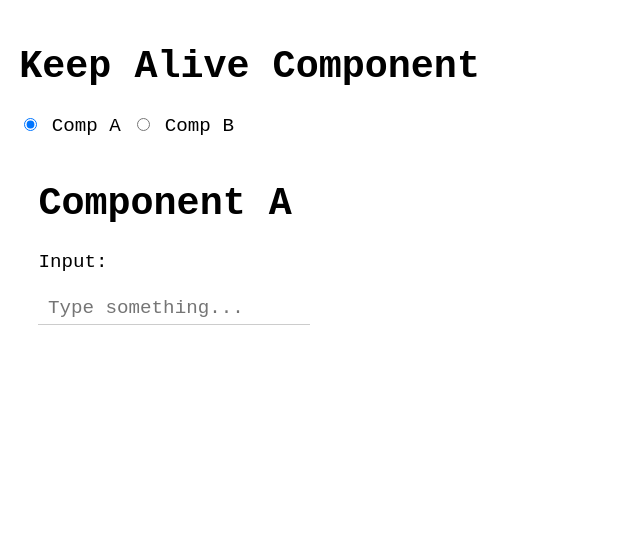
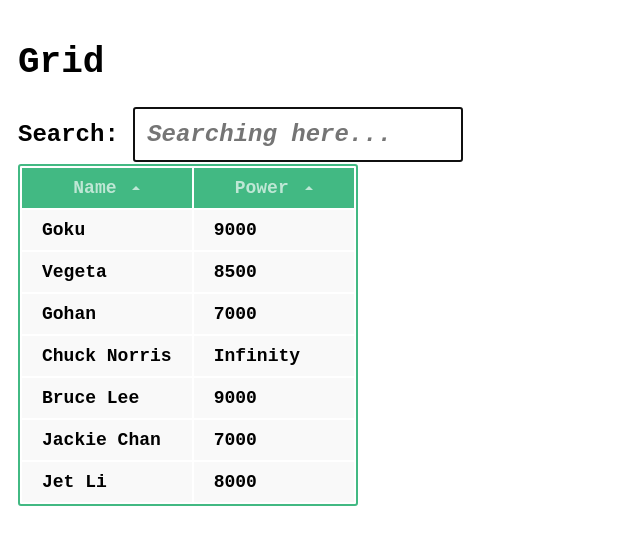
Before and after one commit to wsyinchao/web-exercise, a Vue app in the folder vue-examples/other-practicals/: page / in a window 1280 px wide. Shown: the top 544 px of the page, without its empty margins (0-640 px from the left). Built offline with nearby package versions, Linux system fonts and the light colour scheme; the HTML template or start-up script is replaced by a standard one.

Commit message:
An grid example

```diff
--- a/vue-examples/other-practicals/src/App.vue
+++ b/vue-examples/other-practicals/src/App.vue
@@ -7,6 +7,8 @@ import FetchingData from './components/FetchingData.vue'
 import ListTransition from './components/ListTransition.vue'
 import TransitionGroupComponent from './components/TransitionGroupComponent.vue'
 import KeepAliveComponent from './components/KeepAliveComponent.vue'
+import GridComponent from './components/GridComponent.vue'
+import GridComponent2 from './components/GridComponent2.vue'
 </script>
 
 <template>
@@ -20,7 +22,11 @@ import KeepAliveComponent from './components/KeepAliveComponent.vue'
 
     <!-- <TransitionGroupComponent /> -->
 
-    <KeepAliveComponent />
+    <!-- <KeepAliveComponent /> -->
+
+    <!-- <GridComponent /> -->
+
+    <GridComponent2 />
 </template>
 
 <style scoped></style>
--- /dev/null
+++ b/vue-examples/other-practicals/src/components/Grid.vue
@@ -0,0 +1,142 @@
+<script setup lang="ts">
+import { computed, ref } from 'vue'
+import type { Hero } from '../types'
+
+const props = defineProps<{
+    data: Hero[]
+    columns: string[]
+    filter: string
+}>()
+
+const { columns } = props
+
+const sortKey = ref('')
+
+// The expression "{} as Record<string, number>" is a type assertion,
+// means that the empty object {} should be considered as a Record<string, number> type.
+// Record<string, number> is a TypeScript utility type that represents an object with string keys and number values.
+const sortOrders = ref<Record<string, number>>(
+    columns.reduce(
+        (o, key) => {
+            o[key] = 1
+            return o
+        },
+        {} as Record<string, number>,
+    ),
+)
+
+const filteredData = computed(() => {
+    const { data, filter } = props
+
+    let result = data
+    if (filter) {
+        const filterLowerCase = filter.toLowerCase()
+        result = result.filter((row) => {
+            return Object.keys(row).some((key) => {
+                return String(row[key as keyof Hero])
+                    .toLowerCase()
+                    .includes(filterLowerCase)
+            })
+        })
+    }
+
+    const key = sortKey.value
+    if (key) {
+        const order = sortOrders.value[key] ?? 1
+        result = result.slice().sort((a, b) => {
+            const aValue = a[key as keyof Hero]
+            const bValue = b[key as keyof Hero]
+            return (aValue === bValue ? 0 : aValue > bValue ? 1 : -1) * order
+        })
+    }
+    return result
+})
+
+function sortBy(key: (typeof columns)[number]) {
+    sortKey.value = key
+    const currentOrder = sortOrders.value[key] ?? 1
+    sortOrders.value[key] = currentOrder * -1
+}
+
+function capitalize(str: string) {
+    // return str.charAt(0).toUpperCase() + str.slice(1)
+
+    // The at(), codePointAt(), and for...of and spread operator are full Unicode-aware.
+    // Should use these instead of charAt() and charCodeAt() whenever.
+    return str.at(0)?.toUpperCase() + str.slice(1)
+}
+</script>
+
+<template>
+    <table>
+        <thead>
+            <tr>
+                <th
+                    v-for="key in columns"
+                    @click="sortBy(key)"
+                    :class="{ active: sortKey === key }"
+                    :key="key"
+                >
+                    {{ capitalize(key) }}
+                    <span
+                        class="arrow"
+                        :class="(sortOrders[key] ?? 1) > 0 ? 'asc' : 'des'"
+                    ></span>
+                </th>
+            </tr>
+        </thead>
+        <tbody>
+            <tr v-for="row in filteredData" :key="row.name">
+                <td v-for="key in columns" :key="key">
+                    {{ row[key as keyof Hero] }}
+                </td>
+            </tr>
+        </tbody>
+    </table>
+</template>
+
+<style lang="css" scoped>
+th.active {
+    color: #fff;
+}
+
+table {
+    border: 2px solid #42b983;
+    border-radius: 3px;
+    background-color: #fff;
+}
+
+th {
+    background-color: #42b983;
+    color: rgba(255, 255, 255, 0.66);
+    cursor: pointer;
+    user-select: none;
+}
+
+th,
+td {
+    min-width: 120px;
+    padding: 10px 20px;
+}
+
+td {
+    background-color: #f9f9f9;
+}
+
+.arrow {
+    display: inline-block;
+    vertical-align: middle;
+}
+
+.arrow.asc {
+    border-left: 4px solid transparent;
+    border-right: 4px solid transparent;
+    border-bottom: 4px solid #fff;
+}
+
+.arrow.des {
+    border-left: 4px solid transparent;
+    border-right: 4px solid transparent;
+    border-top: 4px solid #fff;
+}
+</style>
--- /dev/null
+++ b/vue-examples/other-practicals/src/components/Grid2.vue
@@ -0,0 +1,139 @@
+<script setup lang="ts">
+import { computed, ref } from 'vue'
+import type { Hero } from '../types'
+
+const { data, columns, search } = defineProps<{
+    columns: string[]
+    data: Hero[]
+    search: string
+}>()
+
+const sortKey = ref<keyof Hero | ''>('')
+const sortOrders = ref(
+    columns.reduce(
+        (acc, column) => {
+            acc[column] = 1
+            return acc
+        },
+        {} as Record<string, number>,
+    ),
+)
+
+function capitalize(str: string) {
+    return str.at(0)?.toUpperCase() + str.slice(1)
+}
+
+function sortBy(key: keyof Hero) {
+    sortKey.value = key
+    sortOrders.value[key] = (sortOrders.value[key] ?? 1) * -1
+}
+
+const filteredData = computed(() => {
+    const sortKeyValue = sortKey.value
+    const order = sortOrders.value[sortKeyValue] ?? 1
+
+    let result = data
+    if (search) {
+        const searchLower = search.toLowerCase()
+        result = result.filter((item) => {
+            return Object.values(item).some((value) => {
+                return String(value).toLowerCase().includes(searchLower)
+            })
+        })
+    }
+
+    if (sortKeyValue) {
+        result = result.toSorted((a, b) => {
+            const aValue = a[sortKeyValue]
+            const bValue = b[sortKeyValue]
+            if (aValue === bValue) return 0
+            return aValue > bValue ? order : -order
+        })
+    }
+    return result
+})
+</script>
+
+<template>
+    <table>
+        <thead>
+            <tr>
+                <th
+                    v-for="column in columns"
+                    :key="column"
+                    @click="sortBy(column as keyof Hero)"
+                    :class="{ active: sortKey === column }"
+                >
+                    {{ capitalize(column) }}
+                    <span
+                        class="arrow"
+                        :class="(sortOrders[column] ?? 1) > 0 ? 'asc' : 'desc'"
+                    ></span>
+                </th>
+            </tr>
+        </thead>
+
+        <tbody>
+            <tr v-for="hero in filteredData" :key="hero.name">
+                <td>{{ capitalize(hero.name) }}</td>
+                <td>{{ hero.power }}</td>
+            </tr>
+        </tbody>
+    </table>
+</template>
+
+<style lang="css" scoped>
+table {
+    margin-top: 0.1em;
+    border: 2px solid #42b983;
+    border-radius: 3px;
+    background-color: #fff;
+}
+
+th {
+    background: #42b983;
+    color: rgba(255, 255, 255, 0.66);
+    cursor: pointer;
+    user-select: none;
+}
+
+td {
+    background: #f9f9f9;
+}
+
+th,
+td {
+    min-width: 120px;
+    padding: 10px 20px;
+}
+
+th.active {
+    color: #fff;
+}
+
+th.active .arrow {
+    opacity: 1;
+}
+
+.arrow {
+    display: inline-block;
+    vertical-align: middle;
+    width: 0;
+    height: 0;
+    margin-left: 5px;
+    opacity: 0.66;
+}
+
+/* A way of defining a small triangle using CSS borders */
+.arrow.asc {
+    border-left: 4px solid transparent;
+    border-right: 4px solid transparent;
+    border-bottom: 4px solid #fff;
+}
+
+.arrow.desc {
+    border-left: 4px solid transparent;
+    border-right: 4px solid transparent;
+    border-top: 4px solid #fff;
+}
+</style>
--- /dev/null
+++ b/vue-examples/other-practicals/src/components/GridComponent.vue
@@ -0,0 +1,50 @@
+<script setup lang="ts">
+import { ref } from 'vue'
+import Grid from './Grid.vue'
+
+import type { Hero } from '../types'
+
+const searchQuery = ref('')
+const gridColumns = ['name', 'power']
+const gridData = ref<Hero[]>([
+    { name: 'Chuck Norris', power: Infinity },
+    { name: 'Bruce Lee', power: 9000 },
+    { name: 'Jackie Chan', power: 7000 },
+    { name: 'Jet Li', power: 8000 },
+])
+</script>
+
+<template>
+    <div class="root">
+        <form id="search">
+            Search
+            <input
+                type="text"
+                name="query"
+                v-model="searchQuery"
+                placeholder="Type your search..."
+            />
+        </form>
+        <Grid :data="gridData" :columns="gridColumns" :filter="searchQuery" />
+    </div>
+</template>
+
+<style lang="css" scoped>
+.root {
+    font-size: 1.25rem;
+    font-family: 'Courier New', Courier, monospace;
+    font-weight: bold;
+    padding: 1em;
+}
+
+input {
+    font-size: inherit;
+    font-family: inherit;
+    padding: 0.25em 0.5em;
+}
+
+input::placeholder {
+    color: #888;
+    font-style: italic;
+}
+</style>
--- /dev/null
+++ b/vue-examples/other-practicals/src/components/GridComponent2.vue
@@ -0,0 +1,71 @@
+<script setup lang="ts">
+import Grid2 from './Grid2.vue'
+
+import { onMounted, ref, useTemplateRef } from 'vue'
+
+import type { Hero } from '../types'
+
+const search = ref('')
+const columns = ['name', 'power']
+const data: Hero[] = [
+    { name: 'Goku', power: 9000 },
+    { name: 'Vegeta', power: 8500 },
+    { name: 'Gohan', power: 7000 },
+    { name: 'Chuck Norris', power: Infinity },
+    { name: 'Bruce Lee', power: 9000 },
+    { name: 'Jackie Chan', power: 7000 },
+    { name: 'Jet Li', power: 8000 },
+]
+
+const inputEle = useTemplateRef<HTMLInputElement>('search-input')
+
+onMounted(() => {
+    inputEle.value?.focus()
+})
+</script>
+
+<template>
+    <div class="root">
+        <h1>Grid</h1>
+
+        <form>
+            <label for="search-input">
+                Search:
+                <input
+                    type="text"
+                    name="search-input"
+                    id="search-input"
+                    placeholder="Searching here..."
+                    v-model="search"
+                    ref="search-input"
+                />
+            </label>
+        </form>
+
+        <Grid2 :columns="columns" :data="data" :search="search" />
+    </div>
+</template>
+
+<style lang="css" scoped>
+.root {
+    padding: 1em;
+    font-size: 1.125rem;
+    font-weight: bold;
+}
+
+label {
+    font-size: 1.5rem;
+    line-height: 2;
+}
+
+input {
+    padding: 0.5em;
+    font-size: inherit;
+    font-family: inherit;
+    font-weight: bold;
+}
+
+input::placeholder {
+    font-style: italic;
+}
+</style>
--- /dev/null
+++ b/vue-examples/other-practicals/src/types.ts
@@ -0,0 +1,4 @@
+export interface Hero {
+    name: string
+    power: number
+}
--- a/vue-examples/other-practicals/tsconfig.app.json
+++ b/vue-examples/other-practicals/tsconfig.app.json
@@ -16,6 +16,8 @@
     "tsBuildInfoFile": "./node_modules/.tmp/tsconfig.app.tsbuildinfo",
     "incremental": true,
 
-    "noImplicitAny": true
+    "noImplicitAny": true,
+
+    "lib": ["ESNext", "DOM", "DOM.Iterable"]
   }
 }
```
